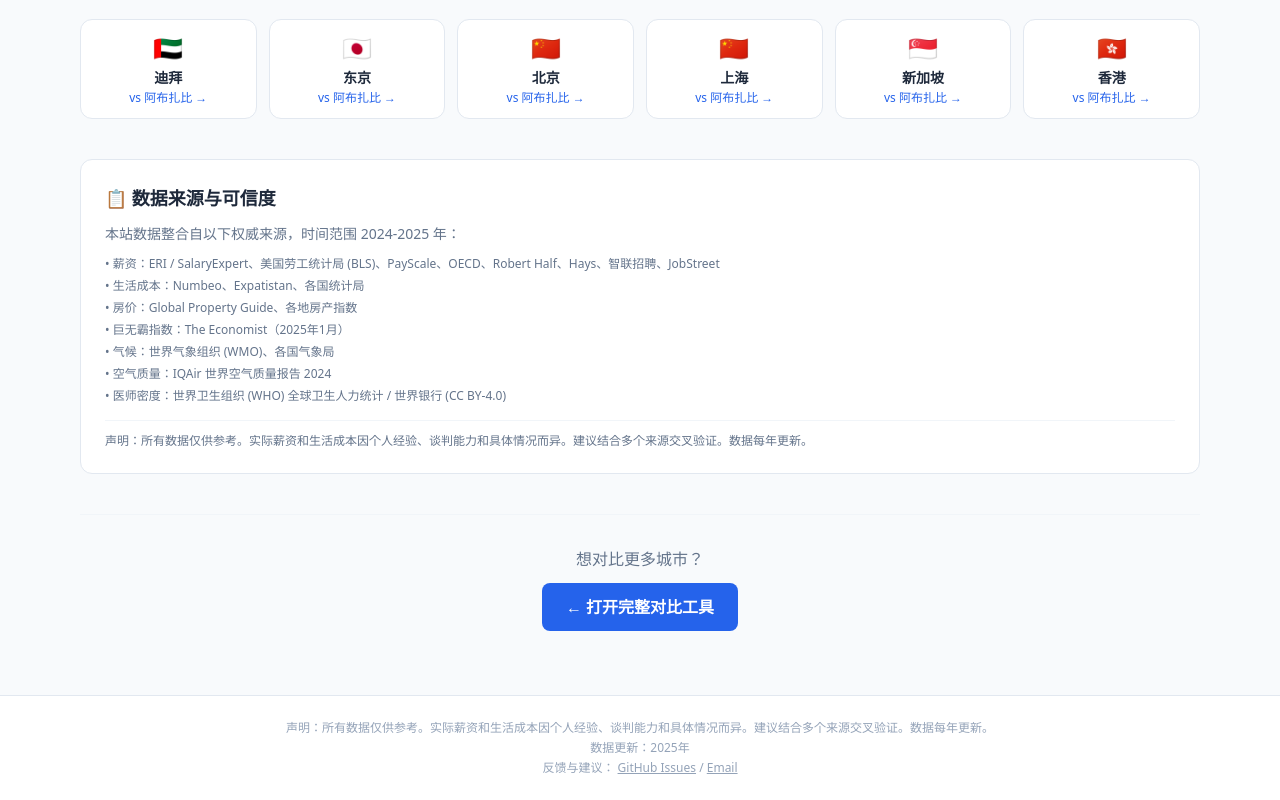
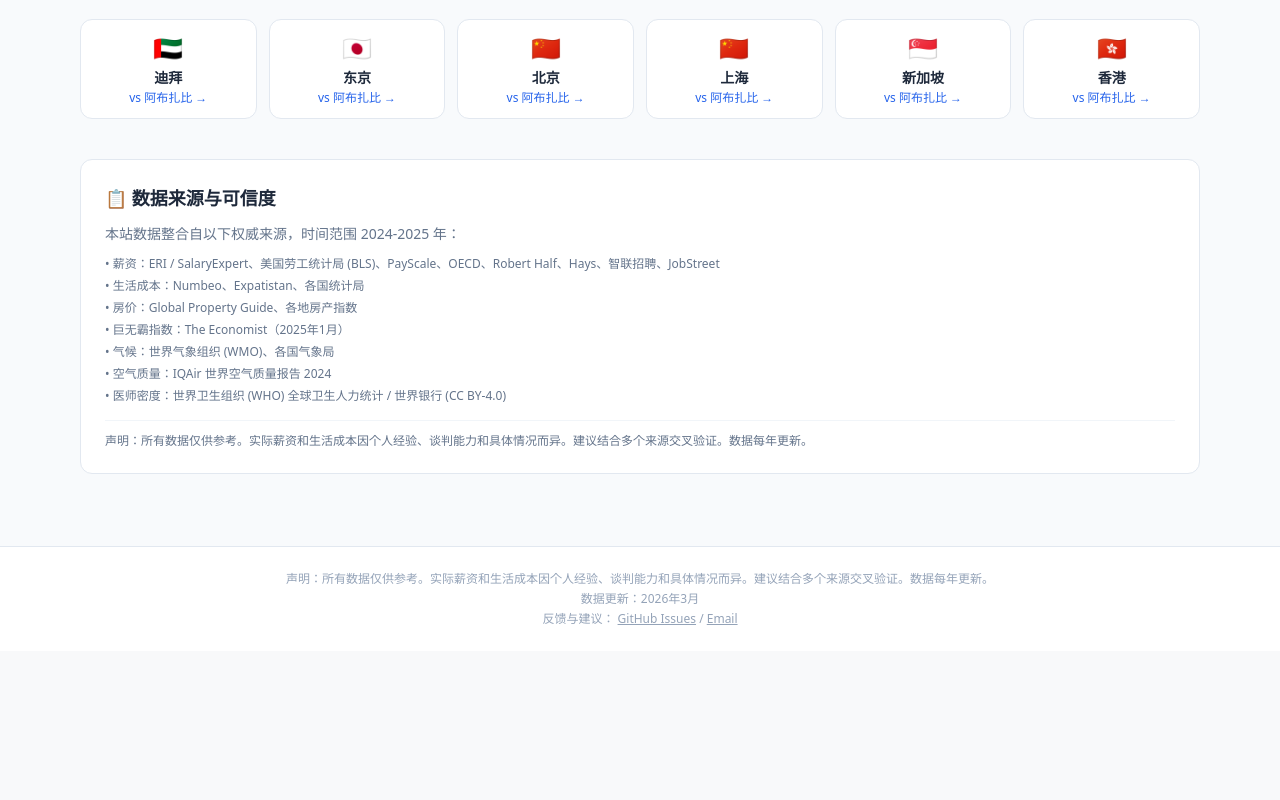
Before and after one commit to qing4132/whichcity, a Next.js app: page /city/abu-dhabi in a window 1280 px wide. Shown: the part 1987-2787 px from the top of the page. After the commit the page ends 2638 px from the top, so only its background shows below. Built offline with nearby package versions, Linux system fonts and the light colour scheme.

Commit message:
chore: update timestamp to March 2026, remove CityLinks from homepage, remove CTA from city detail

```diff
--- a/components/CityComparison.tsx
+++ b/components/CityComparison.tsx
@@ -13,7 +13,6 @@ import CityCard from "./CityCard";
 import KeyInsights from "./KeyInsights";
 import ShareCard from "./ShareCard";
 import DataSources from "./DataSources";
-import CityLinks from "./CityLinks";
 
 export default function CityComparison() {
   const [cities, setCities] = useState<City[]>([]);
@@ -490,8 +489,6 @@ export default function CityComparison() {
             </div>
           )}
 
-          <CityLinks />
-
         </div>
       </div>
     </CompareCtx.Provider>
--- a/components/CityDetailContent.tsx
+++ b/components/CityDetailContent.tsx
@@ -242,16 +242,6 @@ export default function CityDetailContent({ city, relatedIds, slug }: Props) {
         </div>
       </section>
 
-      {/* CTA */}
-      <section className={`text-center py-8 border-t ${borderRow}`}>
-        <p className={`mb-3 ${subCls}`}>{t("wantCompareMore")}</p>
-        <Link
-          href={`/?cities=${id}`}
-          className="inline-block bg-blue-600 text-white font-semibold px-6 py-3 rounded-lg hover:bg-blue-700 transition"
-        >
-          ← {t("openTool")}
-        </Link>
-      </section>
     </PageShell>
   );
 }
--- a/lib/i18n.ts
+++ b/lib/i18n.ts
@@ -107,7 +107,7 @@ export const TRANSLATIONS: Record<Locale, Record<string, string>> = {
     dataSourcesTitle: "📋 数据来源与可信度",
     dataSourcesDesc: "本站数据整合自以下权威来源，时间范围 2024-2025 年：",
     dataSourcesDisclaimer: "声明：所有数据仅供参考。实际薪资和生活成本因个人经验、谈判能力和具体情况而异。建议结合多个来源交叉验证。数据每年更新。",
-    dataLastUpdated: "数据更新：2025年",
+    dataLastUpdated: "数据更新：2026年3月",
     feedbackText: "反馈与建议：",
     dataSalarySrc: "薪资：ERI / SalaryExpert、美国劳工统计局 (BLS)、PayScale、OECD、Robert Half、Hays、智联招聘、JobStreet",
     dataCostSrc: "生活成本：Numbeo、Expatistan、各国统计局",
@@ -311,7 +311,7 @@ export const TRANSLATIONS: Record<Locale, Record<string, string>> = {
     dataSourcesTitle: "📋 Data Sources & Credibility",
     dataSourcesDesc: "Our data is compiled from the following authoritative sources (2024-2025):",
     dataSourcesDisclaimer: "Disclaimer: All data is for reference only. Actual salaries and living costs vary based on individual experience, negotiation, and circumstances. Cross-reference with multiple sources recommended. Updated annually.",
-    dataLastUpdated: "Data updated: 2025",
+    dataLastUpdated: "Data updated: March 2026",
     feedbackText: "Feedback & suggestions:",
     dataSalarySrc: "Salary: ERI / SalaryExpert, US Bureau of Labor Statistics (BLS), PayScale, OECD, Robert Half, Hays, Zhaopin, JobStreet",
     dataCostSrc: "Cost of Living: Numbeo, Expatistan, national statistics offices",
@@ -510,7 +510,7 @@ export const TRANSLATIONS: Record<Locale, Record<string, string>> = {
     dataSourcesTitle: "📋 データソースと信頼性",
     dataSourcesDesc: "本サイトのデータは以下の信頼性の高いソースから収集しています（2024-2025年）：",
     dataSourcesDisclaimer: "免責事項：すべてのデータは参考用です。実際の給与や生活費は個人の経験、交渉力、状況によって異なります。複数のソースでの照合を推奨します。年1回更新。",
-    dataLastUpdated: "データ更新：2025年",
+    dataLastUpdated: "データ更新：2026年3月",
     feedbackText: "フィードバック：",
     dataSalarySrc: "給与：ERI / SalaryExpert、米国労働統計局 (BLS)、PayScale、OECD、Robert Half、Hays、智联招聘、JobStreet",
     dataCostSrc: "生活費：Numbeo、Expatistan、各国統計局",
@@ -709,7 +709,7 @@ export const TRANSLATIONS: Record<Locale, Record<string, string>> = {
     dataSourcesTitle: "📋 Fuentes de Datos y Credibilidad",
     dataSourcesDesc: "Nuestros datos se recopilan de las siguientes fuentes autorizadas (2024-2025):",
     dataSourcesDisclaimer: "Aviso: Todos los datos son solo de referencia. Los salarios y costos reales varían según la experiencia, negociación y circunstancias. Se recomienda verificar con múltiples fuentes. Actualización anual.",
-    dataLastUpdated: "Datos actualizados: 2025",
+    dataLastUpdated: "Datos actualizados: marzo 2026",
     feedbackText: "Comentarios y sugerencias:",
     dataSalarySrc: "Salario: ERI / SalaryExpert, Bureau of Labor Statistics (BLS), PayScale, OECD, Robert Half, Hays, Zhaopin, JobStreet",
     dataCostSrc: "Costo de vida: Numbeo, Expatistan, oficinas nacionales de estadísticas",
```
Also changed, not shown: 2 other files (tests, documents, lock files or other folders).
